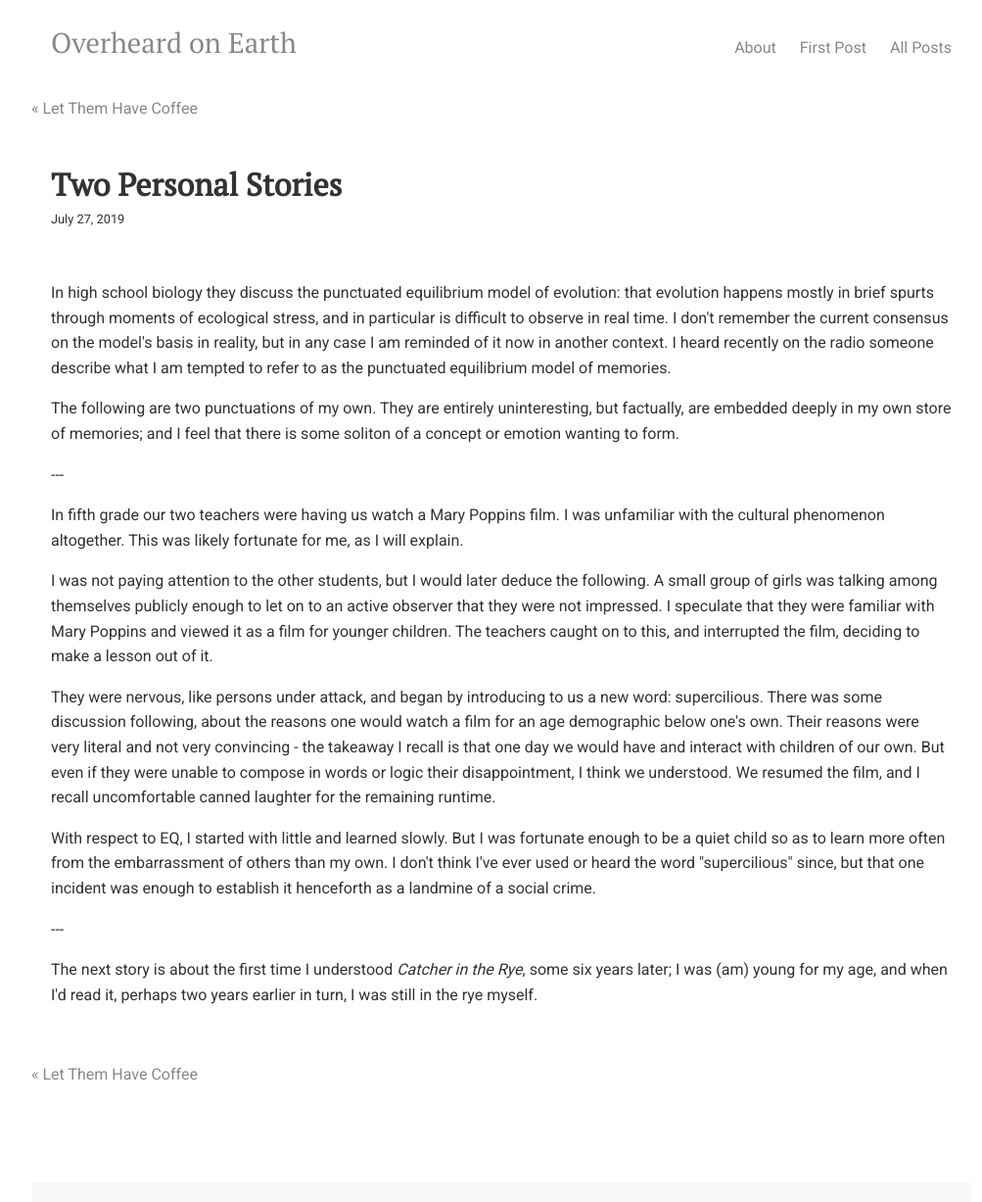
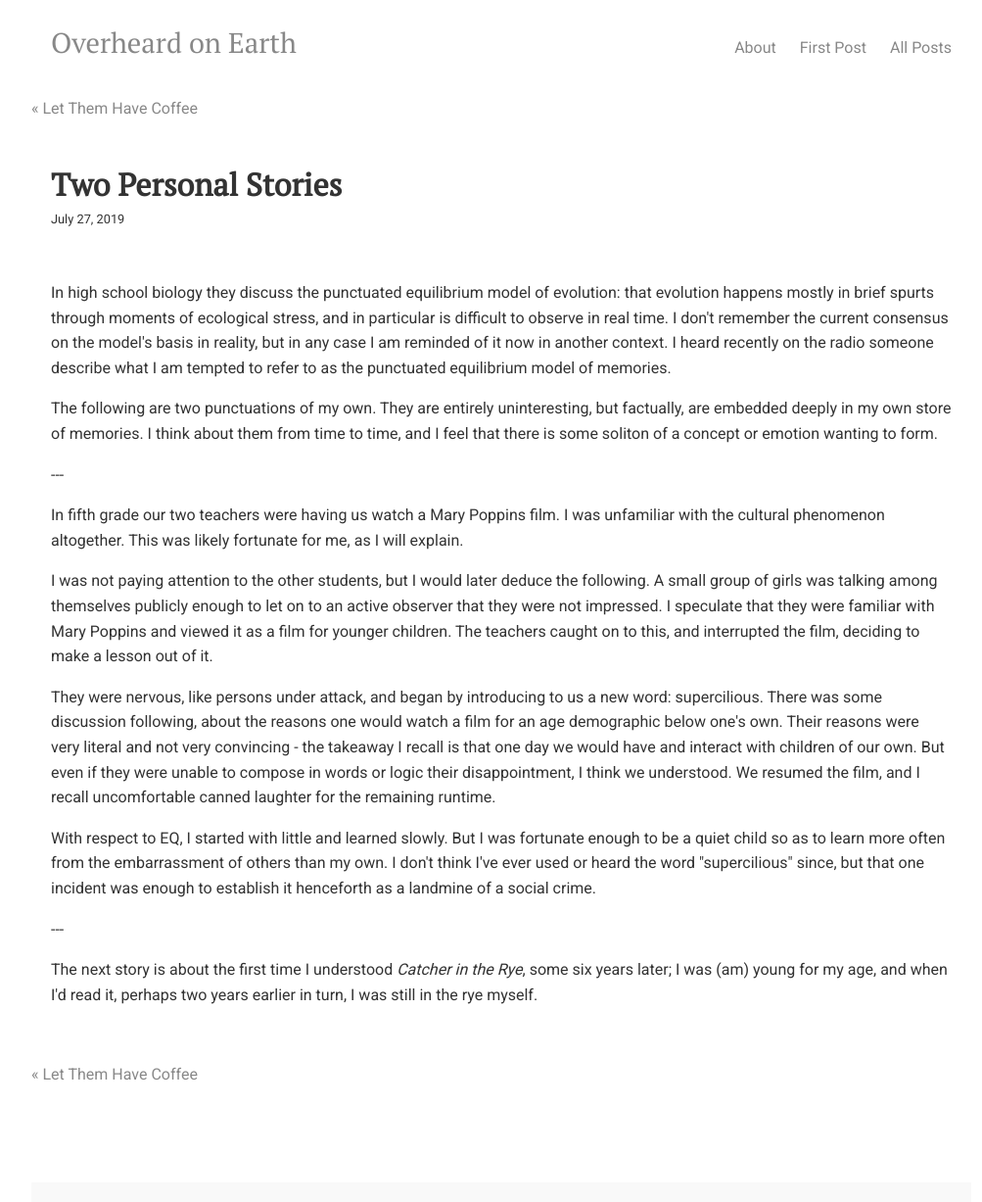
Before and after one commit to overheardonearth/overheardonearth.github.io, a Jekyll site: the page built from _posts/2019-07-27-two-personal-stories.html, in a window 1280 px wide. Shown: the whole page at 98% size, without its empty margins (128-1131 px from the left). Built offline with Jekyll 4.4.1, drawn with Linux system fonts in a browser that asks for light colours; comment, search, counter and statistics services are not loaded.

Commit message:
Update 2019-07-27-two-personal-stories.html

```diff
--- a/_posts/2019-07-27-two-personal-stories.html
+++ b/_posts/2019-07-27-two-personal-stories.html
@@ -7,7 +7,7 @@ layout: post
 In high school biology they discuss the punctuated equilibrium model of evolution: that evolution happens mostly in brief spurts through moments of ecological stress, and in particular is difficult to observe in real time. I don't remember the current consensus on the model's basis in reality, but in any case I am reminded of it now in another context. I heard recently on the radio someone describe what I am tempted to refer to as the punctuated equilibrium model of memories.
 
 <p>
-  The following are two punctuations of my own. They are entirely uninteresting, but factually, are embedded deeply in my own store of memories; and I feel that there is some soliton of a concept or emotion wanting to form.
+  The following are two punctuations of my own. They are entirely uninteresting, but factually, are embedded deeply in my own store of memories. I think about them from time to time, and I feel that there is some soliton of a concept or emotion wanting to form.
 
 <p>---
 
```
